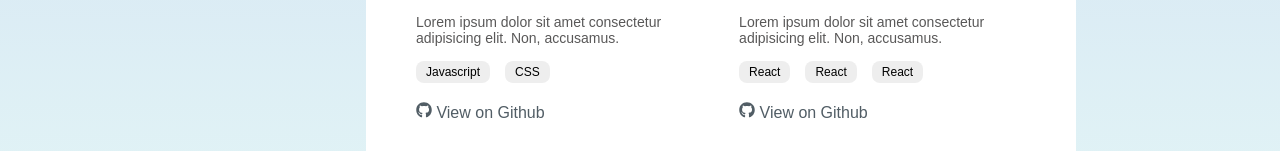
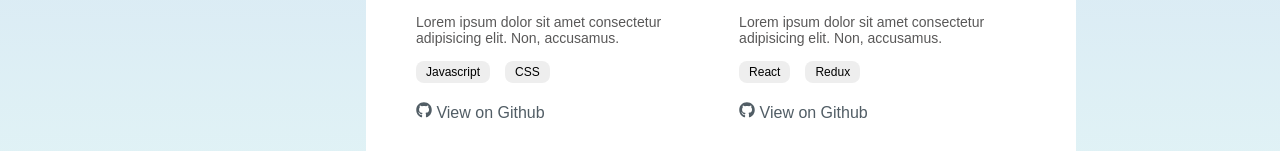
Before and after one commit to student-izaz/Portfolio-2, a React (Vite) app: page /work in a window 1280 px wide. Shown: the part 1192-1343 px from the top of the page. Built offline with nearby package versions, Linux system fonts and the light colour scheme; a web font is replaced by a local one.

Commit message:
Update Work.jsx

```diff
--- a/src/components/Work.jsx
+++ b/src/components/Work.jsx
@@ -84,8 +84,7 @@ function Work() {
               </div>
               <div className="work-tech">
                 <div className="tech">React</div>
-                <div className="tech">React</div>
-                <div className="tech">React</div>
+                <div className="tech">Redux</div>
               </div>
               <div className="work-link">
                 <a href="#"><FaGithub /> View on Github</a>
```
